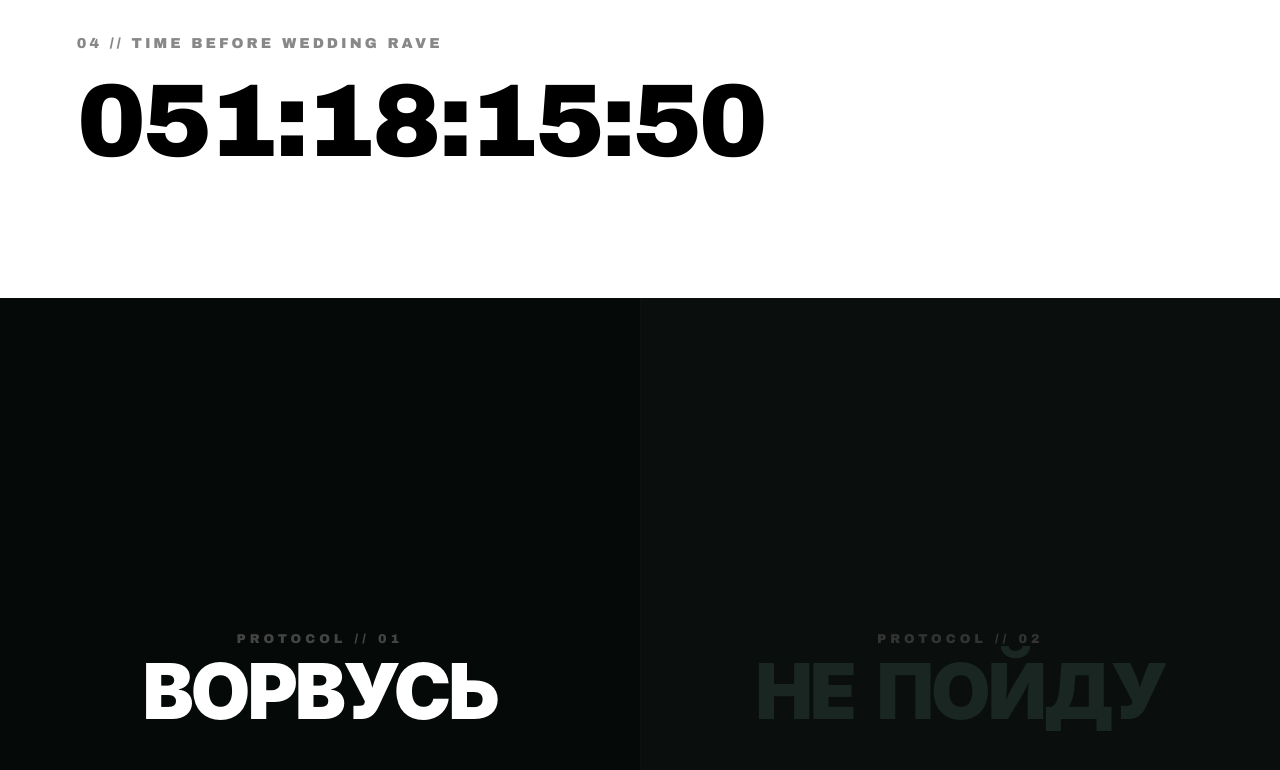
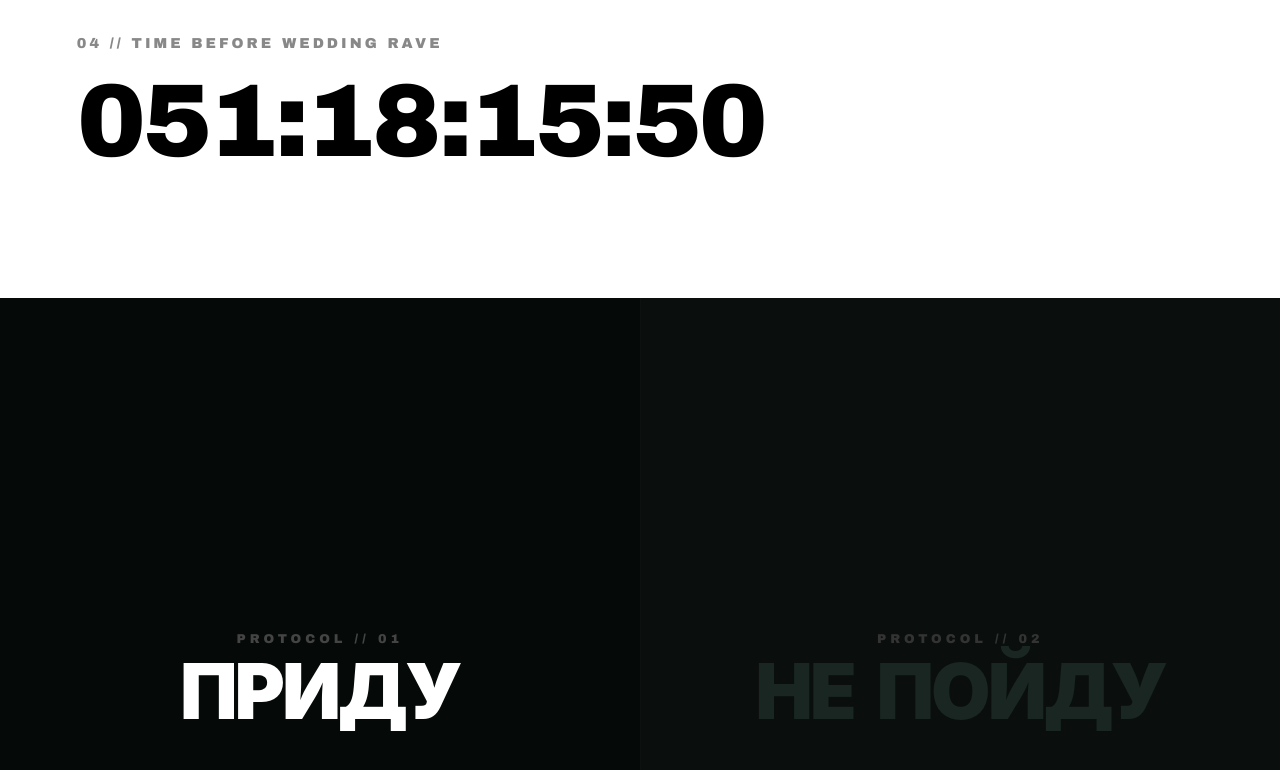
Before and after one commit to SleepKidd/Vanguard-Wedding-Luxury, a plain HTML site: page index.html in a window 1280 px wide. Shown: the part 1451-2221 px from the top of the page. Drawn offline with Linux system fonts and the light colour scheme.

Commit message:
Update index.html

```diff
--- a/index.html
+++ b/index.html
@@ -280,7 +280,7 @@
         <!-- ВАРИАНТ 1: ВОРВУСЬ -->
         <div class="wedding-gate-plate wedding-plate-yes" id="wedding-yes">
             <div style="font-size: 0.8rem; letter-spacing: 4px; color: #444; margin-bottom: 15px; font-weight: 900;">PROTOCOL // 01</div>
-            <div class="wedding-label">ВОРВУСЬ</div>
+            <div class="wedding-label">ПРИДУ</div>
             <div class="wedding-subtext">ПОДТВЕРДИТЬ ПРИСУТСТВИЕ</div>
         </div>
 
```
